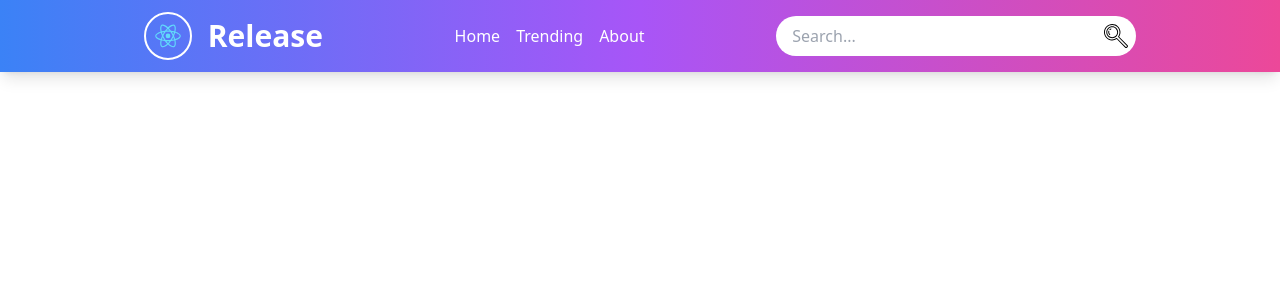
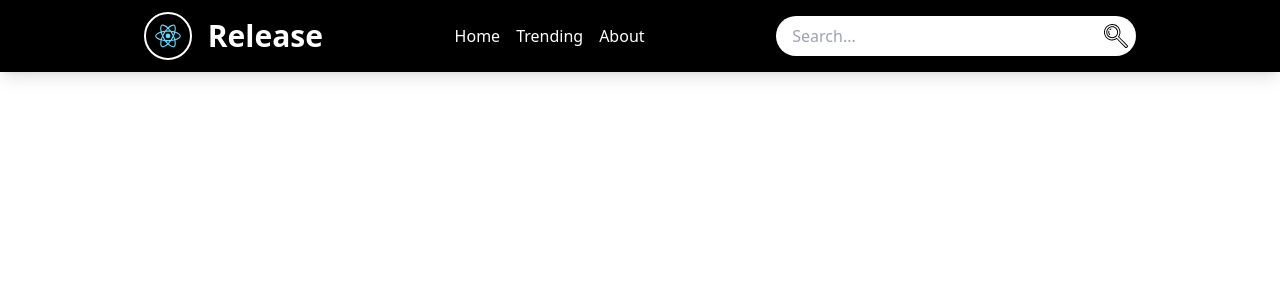
Before and after one commit to Anupam00777/Release, a React (Create React App) app: page / in a window 1280 px wide. Shown: the top 300 px of the page. Built offline with nearby package versions, Linux system fonts and the light colour scheme.

Commit message:
modified:   src/components/MyHeader.js 	src/pages/About.js

```diff
--- a/src/components/MyHeader.js
+++ b/src/components/MyHeader.js
@@ -25,7 +25,7 @@ const MyHeader = (props) => {
   return (
     <>
       {/* Header Section */}
-      <header className=" sticky bg-gradient-to-r from-blue-500 via-purple-500 to-pink-500 shadow-lg transition-all">
+      <header className=" sticky bg-black shadow-lg  transition-all">
         <div className="container mx-auto flex lg:justify-evenly justify-between items-center p-2 sm:p-3 md:p5">
           {/* Logo and Website Name */}
           <Banner title="Release" href={"/"} />
```
